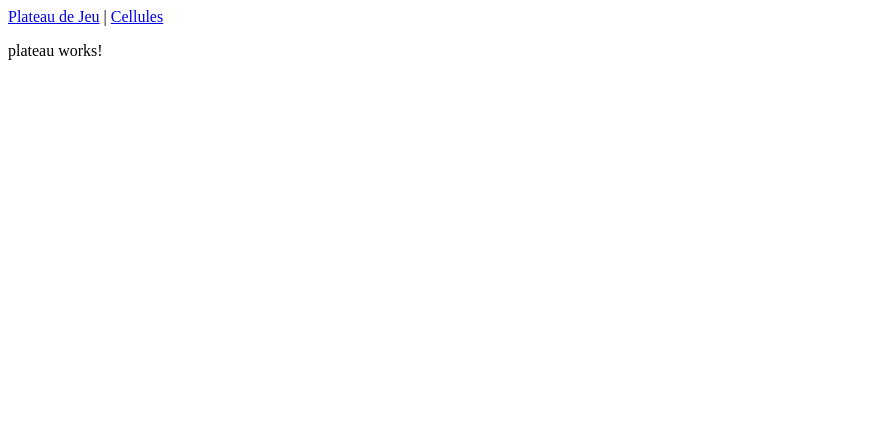
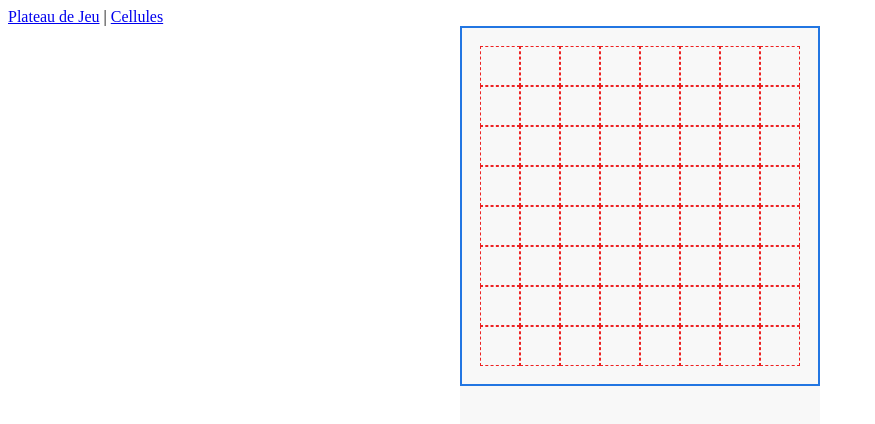
Before and after one commit to Matti-ORT/Jeu_de_go, an Angular app: page /plateau in a window 1280 px wide. Shown: the top 424 px of the page, without its empty margins (0-875 px from the left). Built offline with nearby package versions, Linux system fonts and the light colour scheme.

Commit message:
Ajout du style CSS pour le plateau de jeu et mise en place des grilles d'affichage et d'interaction

```diff
--- a/src/app/plateau/plateau.css
+++ b/src/app/plateau/plateau.css
@@ -0,0 +1,70 @@
+/* ===================== Centrage général ===================== */
+body, :host-context(body) {
+  display: flex;
+  justify-content: center;
+  align-items: center;
+  min-height: 100vh;
+  background: #f8f8f8;
+}
+
+/* ===================== Plateau principal ===================== */
+:host {
+  position: relative;
+  display: block;
+  width: 360px;
+  height: 360px;
+  margin: auto;
+}
+
+/* ===================== Grille d'interaction 9x9 ===================== */
+.grille-interaction {
+  position: absolute;
+  top: 0;
+  left: 0;
+  width: 360px;
+  height: 360px;
+  z-index: 2;
+  border: 2px solid #2276e2;
+  box-sizing: border-box;
+}
+.grille-interaction .row {
+  display: flex;
+}
+.grille-interaction .case {
+  width: 40px;
+  height: 40px;
+  background: transparent;
+  border: none;
+  cursor: pointer;
+  opacity: 0;
+  transition: background 0.2s, opacity 0.2s;
+}
+.grille-interaction .case:hover {
+  background: rgba(34, 118, 226, 0.2);
+  opacity: 1;
+}
+
+/* ===================== Grille d'affichage 8x8 ===================== */
+.grille-affichage {
+  position: absolute;
+  top: 20px;
+  left: 20px;
+  width: 320px;
+  height: 320px;
+  z-index: 1;
+  pointer-events: none; /* Ne bloque pas les clics */
+}
+.grille-affichage .row {
+  display: flex;
+}
+.grille-affichage .intersection {
+  width: 40px;
+  height: 40px;
+  border: 1px dashed #e22;
+  box-sizing: border-box;
+  transition: background 0.2s, opacity 0.2s;
+}
+.grille-affichage .intersection-hover {
+  background: #ffb6b6;
+  transition: background 0.2s;
+}
--- a/src/app/plateau/plateau.html
+++ b/src/app/plateau/plateau.html
@@ -1 +1,13 @@
-<p>plateau works!</p>
+<!-- Grille d'affichage 8x8 (intersections visibles) -->
+<div class="grille-affichage">
+	<div *ngFor="let row of [].constructor(8); let i = index" class="row">
+		<div *ngFor="let col of [].constructor(8); let j = index" class="intersection"></div>
+	</div>
+</div>
+
+<!-- Grille d'interaction 9x9 (cases cliquables et invisibles) -->
+<div class="grille-interaction">
+	<div *ngFor="let row of [].constructor(9); let i = index" class="row">
+		<div *ngFor="let col of [].constructor(9); let j = index" class="case" (click)="onCaseClick(i, j)"></div>
+	</div>
+</div>
--- a/src/app/plateau/plateau.ts
+++ b/src/app/plateau/plateau.ts
@@ -1,11 +1,15 @@
 import { Component } from '@angular/core';
+import { CommonModule } from '@angular/common';
 
 @Component({
   selector: 'app-plateau',
-  imports: [],
+  imports: [CommonModule],
   templateUrl: './plateau.html',
   styleUrl: './plateau.css',
 })
 export class Plateau {
-
+  onCaseClick(i: number, j: number) {
+    // Action à effectuer lors d'un clic sur une case (à compléter selon la logique du jeu)
+    console.log('Case cliquée :', i, j);
+  }
 }
```
